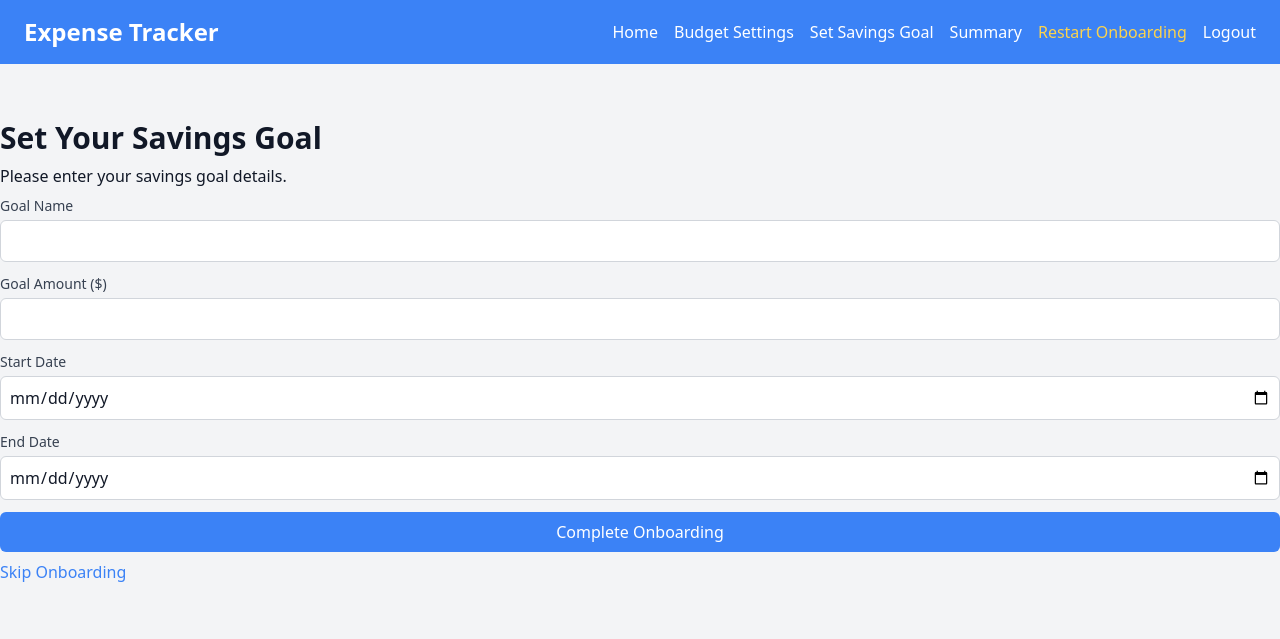
After one commit to Illiaminerva/expense-tracker, a Flask app: page /onboarding/step3 in a window 1280 px wide. The commit adds this page. Shown: the top 639 px of the page. Run offline with Flask 2, Linux system fonts and the light colour scheme; a user stored in the database is signed in; some libraries are stand-ins or nearby versions.

Commit message:
Added onboarding steps and setup Docker

```diff
--- a/app/forms.py
+++ b/app/forms.py
@@ -18,9 +18,9 @@ class RegistrationForm(FlaskForm):
     submit = SubmitField("Register")
 
 
-class CategoryForm(FlaskForm):
-    name = StringField("Category Name", validators=[DataRequired()])
-    submit = SubmitField("Add Category")
+# class CategoryForm(FlaskForm):
+#     name = StringField("Category Name", validators=[DataRequired()])
+#     submit = SubmitField("Add Category")
 
 
 class ExpenseForm(FlaskForm):
--- a/app/routes.py
+++ b/app/routes.py
@@ -2,7 +2,7 @@ from flask import render_template, redirect, url_for, flash, request
 from flask_login import login_user, logout_user, login_required, current_user
 from werkzeug.security import generate_password_hash, check_password_hash
 from app import app, mongo, login_manager
-from app.forms import LoginForm, RegistrationForm, ExpenseForm, CategoryForm, BudgetSettingsForm
+from app.forms import LoginForm, RegistrationForm, ExpenseForm, BudgetSettingsForm
 from app.models import User
 from bson.objectid import ObjectId
 from datetime import datetime
@@ -64,9 +64,14 @@ def register():
         if existing_user is None:
             # Hash the password and store the new user in the database
             hash_pass = generate_password_hash(form.password.data)
-            mongo.db.users.insert_one({"email": form.email.data, "password": hash_pass})
-            flash("Registration successful! You can now log in.", "success")
-            return redirect(url_for("login"))
+            user_id = mongo.db.users.insert_one({"email": form.email.data, "password": hash_pass}).inserted_id
+
+            # Log the user in
+            user_obj = User(str(user_id))
+            login_user(user_obj)
+
+            flash("Registration successful! Please complete your onboarding.", "success")
+            return redirect(url_for("onboarding_step1"))  # Redirect to the onboarding page
         else:
             flash("Email already registered", "error")  # Flash an error if the email exists
     else:
@@ -334,3 +339,75 @@ def set_savings_goal():
     progress = (total_savings / savings_goal['goal_amount'] * 100) if savings_goal['goal_amount'] > 0 else 0
 
     return render_template("set_savings_goal.html", savings_goal=savings_goal, progress=progress, savings_data=savings_data, total_savings=total_savings)
+
+
+@app.route("/onboarding/step1", methods=["GET", "POST"])
+@login_required
+def onboarding_step1():
+    if request.method == "POST":
+        budget_needs = float(request.form.get("budget_needs"))
+        budget_savings = float(request.form.get("budget_savings"))
+        budget_wants = 100 - (budget_needs + budget_savings)  # Calculate savings budget
+
+        # Save budget settings to the user's settings in the database
+        mongo.db.users.update_one(
+            {"_id": ObjectId(current_user.get_id())},
+            {"$set": {
+                "budget_settings": {
+                    "needs": budget_needs,
+                    "wants": budget_wants,
+                    "savings": budget_savings
+                }
+            }}
+        )
+        return redirect(url_for("onboarding_step2"))  # Redirect to step 2
+
+    return render_template("onboarding_step1.html")  # Render step 1 template
+
+@app.route("/onboarding/step2", methods=["GET", "POST"])
+@login_required
+def onboarding_step2():
+    form = ExpenseForm()
+    if request.method == "POST":
+        if form.validate_on_submit():  # Validate form submission
+            first_expense = {
+            "description": form.description.data,
+            "amount": float(form.amount.data),
+            "category": form.category.data,
+            "user_id": current_user.get_id(),
+            "date": form.date.data.strftime('%Y-%m-%d')
+        }
+
+        mongo.db.expenses.insert_one(first_expense)
+        return redirect(url_for("onboarding_step3"))
+
+    return render_template("onboarding_step2.html", form=form)  # Render step 2 template
+
+
+@app.route("/onboarding/step3", methods=["GET", "POST"])
+@login_required
+def onboarding_step3():
+    if request.method == "POST":
+        # Handle setting a new savings goal
+        goal_name = request.form.get("goal_name", "")
+        goal_amount = float(request.form.get("goal_amount", 0))
+        start_date = request.form.get("start_date", "")
+        end_date = request.form.get("end_date", "")
+
+        # Update the savings goal in the database
+        mongo.db.users.update_one(
+            {"_id": ObjectId(current_user.get_id())},
+            {"$set": {
+                "savings_goal": {
+                    "goal_name": goal_name,
+                    "goal_amount": goal_amount,
+                    "start_date": start_date,
+                    "end_date": end_date
+                }
+            }}
+        )
+
+        flash("Onboarding completed successfully!", "success")
+        return redirect(url_for("index"))  # Redirect to the main dashboard
+
+    return render_template("onboarding_step3.html")  # Render step 3 template
--- a/app/templates/base.html
+++ b/app/templates/base.html
@@ -20,6 +20,7 @@
                 <a href="{{ url_for('set_savings_goal') }}" class="hover:text-gray-200">Set Savings Goal</a>
                 {% if current_user.is_authenticated %}
                     <a href="{{ url_for('summary') }}" class="hover:text-gray-200">Summary</a>
+                    <a href="{{ url_for('onboarding_step1') }}" class="text-yellow-300 hover:text-yellow-400">Restart Onboarding</a>
                     <a href="{{ url_for('logout') }}" class="hover:text-gray-200">Logout</a>
                 {% else %}
                     <a href="{{ url_for('login') }}" class="hover:text-gray-200">Login</a>
--- /dev/null
+++ b/app/templates/onboarding_step3.html
@@ -0,0 +1,37 @@
+{% extends "base.html" %}
+
+{% block content %}
+<div class="container mx-auto py-6">
+    <h2 class="text-3xl font-bold mb-2">Set Your Savings Goal</h2>
+    <p class="mb-2">Please enter your savings goal details.</p>
+
+    <form method="POST" class="space-y-3" action="{{ url_for('onboarding_step3') }}">
+        <div>
+            <label for="goal_name" class="block text-sm font-medium text-gray-700">Goal Name</label>
+            <input type="text" name="goal_name" id="goal_name" required
+                   class="mt-1 block w-full p-2 border border-gray-300 rounded-md focus:ring-blue-500 focus:border-blue-500">
+        </div>
+        <div>
+            <label for="goal_amount" class="block text-sm font-medium text-gray-700">Goal Amount ($)</label>
+            <input type="number" name="goal_amount" id="goal_amount" required
+                   class="mt-1 block w-full p-2 border border-gray-300 rounded-md focus:ring-blue-500 focus:border-blue-500"
+                   step="0.01" min="0">
+        </div>
+        <div>
+            <label for="start_date" class="block text-sm font-medium text-gray-700">Start Date</label>
+            <input type="date" name="start_date" id="start_date" required
+                   class="mt-1 block w-full p-2 border border-gray-300 rounded-md focus:ring-blue-500 focus:border-blue-500">
+        </div>
+        <div>
+            <label for="end_date" class="block text-sm font-medium text-gray-700">End Date</label>
+            <input type="date" name="end_date" id="end_date" required
+                   class="mt-1 block w-full p-2 border border-gray-300 rounded-md focus:ring-blue-500 focus:border-blue-500">
+        </div>
+        <button type="submit" class="w-full bg-blue-500 text-white py-2 rounded-md hover:bg-blue-600">Complete Onboarding</button>
+    </form>
+
+    <div class="mt-2">
+        <a href="{{ url_for('index') }}" class="text-blue-500">Skip Onboarding</a>
+    </div>
+</div>
+{% endblock %}
--- a/app/templates/summary.html
+++ b/app/templates/summary.html
@@ -31,8 +31,8 @@
                 </div>
                 <select id="timeRange" class="text-sm border-gray-300 rounded-md shadow-sm focus:border-blue-500 focus:ring-blue-500">
                     <option value="3">Last 3 Months</option>
-                    <option value="6" selected>Last 6 Months</option>
-                    <option value="12">Last 12 Months</option>
+                    <option value="6">Last 6 Months</option>
+                    <option value="12" selected>Last 12 Months</option>
                 </select>
             </div>
             <div class="h-80 relative">
--- a/requirements.txt
+++ b/requirements.txt
@@ -13,3 +13,5 @@ MarkupSafe==3.0.1
 pymongo==4.10.1
 Werkzeug==2.2.3
 WTForms==3.1.2
+python-dateutil
+python-dotenv
--- a/run.py
+++ b/run.py
@@ -1,5 +1,4 @@
 from app import app
 
 if __name__ == "__main__":
-    # Run the Flask application
-    app.run(debug=True)
+    app.run(host="0.0.0.0", port=5001, debug=True)
```
Also changed, not shown: app/__init__.py (+7 -1 lines), app/templates/onboarding_step1.html (added, +24 -0 lines), app/templates/onboarding_step2.html (added, +38 -0 lines), docker-compose.yml (added, +24 -0 lines), 2 other files.
